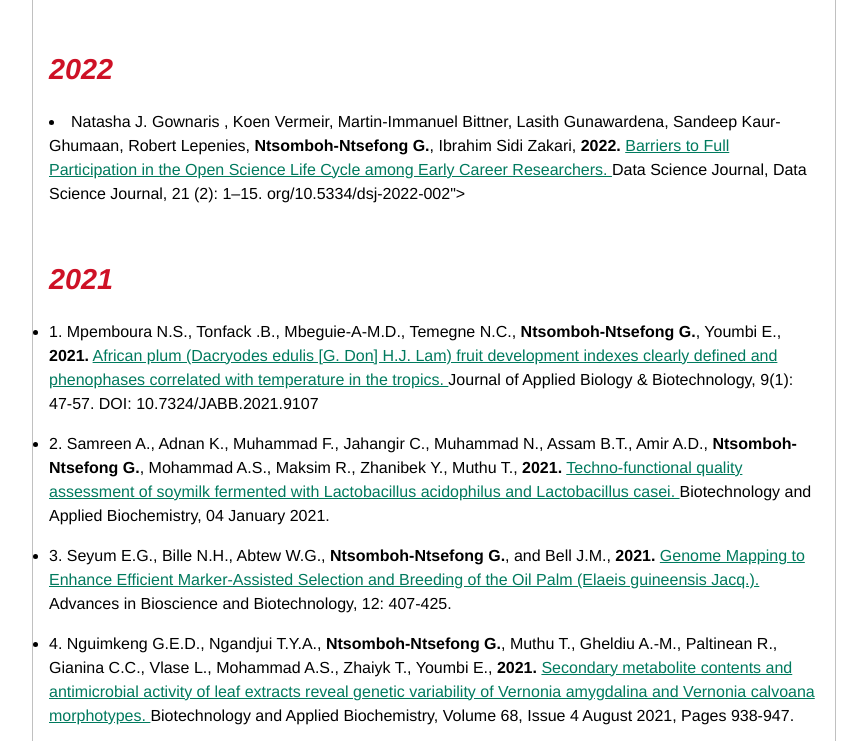
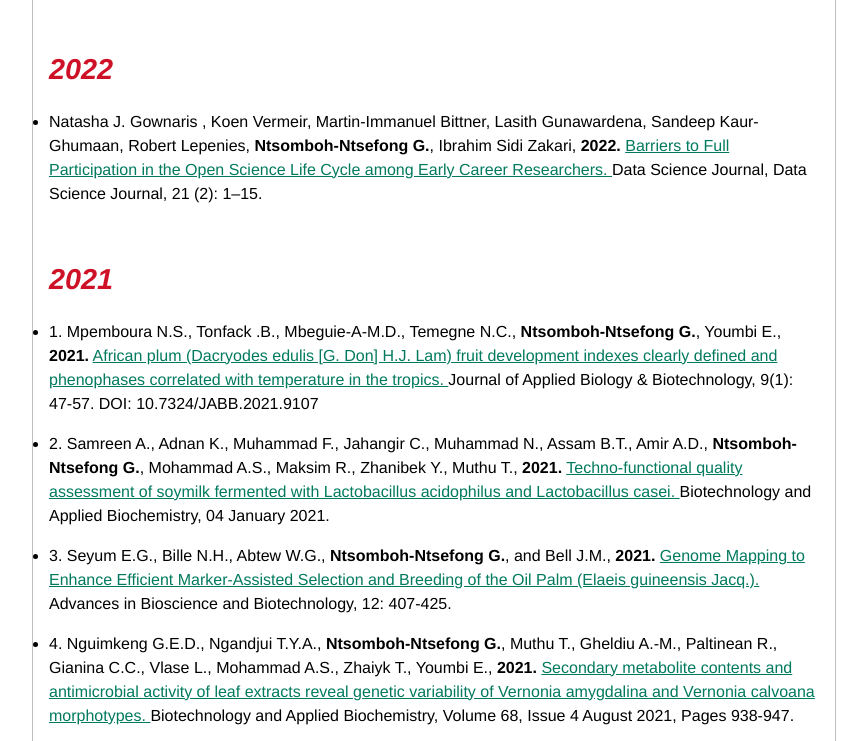
Before and after one commit to GodswillNN/GodswillNN.github.io, a plain HTML site: page publications/index.html in a window 1280 px wide. Shown: the part 779-1520 px from the top of the page, without its empty margins (412-1279 px from the left). Drawn offline with Linux system fonts and the light colour scheme.

Commit message:
Update index.html

```diff
--- a/publications/index.html
+++ b/publications/index.html
@@ -61,10 +61,10 @@
             <h1>Scientific Articles in Peer Reveiw Journals </h1>
 
     <h2>2022</h2>
-    <li>Natasha J. Gownaris , Koen Vermeir, Martin-Immanuel Bittner, Lasith Gunawardena, Sandeep Kaur-Ghumaan, Robert Lepenies, <strong>Ntsomboh-Ntsefong G.</strong>, Ibrahim Sidi Zakari, <strong>2022.</strong> <a href=" https://doi.org/10.5334/dsj-2022-002">Barriers to Full Participation in the Open Science Life Cycle among Early Career Researchers. </a> Data Science Journal, Data Science Journal, 21 (2):
+     <ul>
+       <li>Natasha J. Gownaris , Koen Vermeir, Martin-Immanuel Bittner, Lasith Gunawardena, Sandeep Kaur-Ghumaan, Robert Lepenies, <strong>Ntsomboh-Ntsefong G.</strong>, Ibrahim Sidi Zakari, <strong>2022.</strong> <a href=" https://doi.org/10.5334/dsj-2022-002">Barriers to Full Participation in the Open Science Life Cycle among Early Career Researchers. </a> Data Science Journal, Data Science Journal, 21 (2):
 1–15.</h1>
-org/10.5334/dsj-2022-002">
-
+  </ul>
     <h2>2021</h2>
     <ul>
       <li> 1.	Mpemboura N.S., Tonfack .B., Mbeguie-A-M.D., Temegne N.C., <strong>Ntsomboh-Ntsefong G.</strong>, Youmbi E., <strong>2021.</strong> <a href=" http://www.jabonline.in">African plum (Dacryodes edulis [G. Don] H.J. Lam) fruit development indexes clearly defined and phenophases correlated with temperature in the tropics. </a> Journal of Applied Biology & Biotechnology, 9(1): 47-57. DOI: 10.7324/JABB.2021.9107</li>
```
